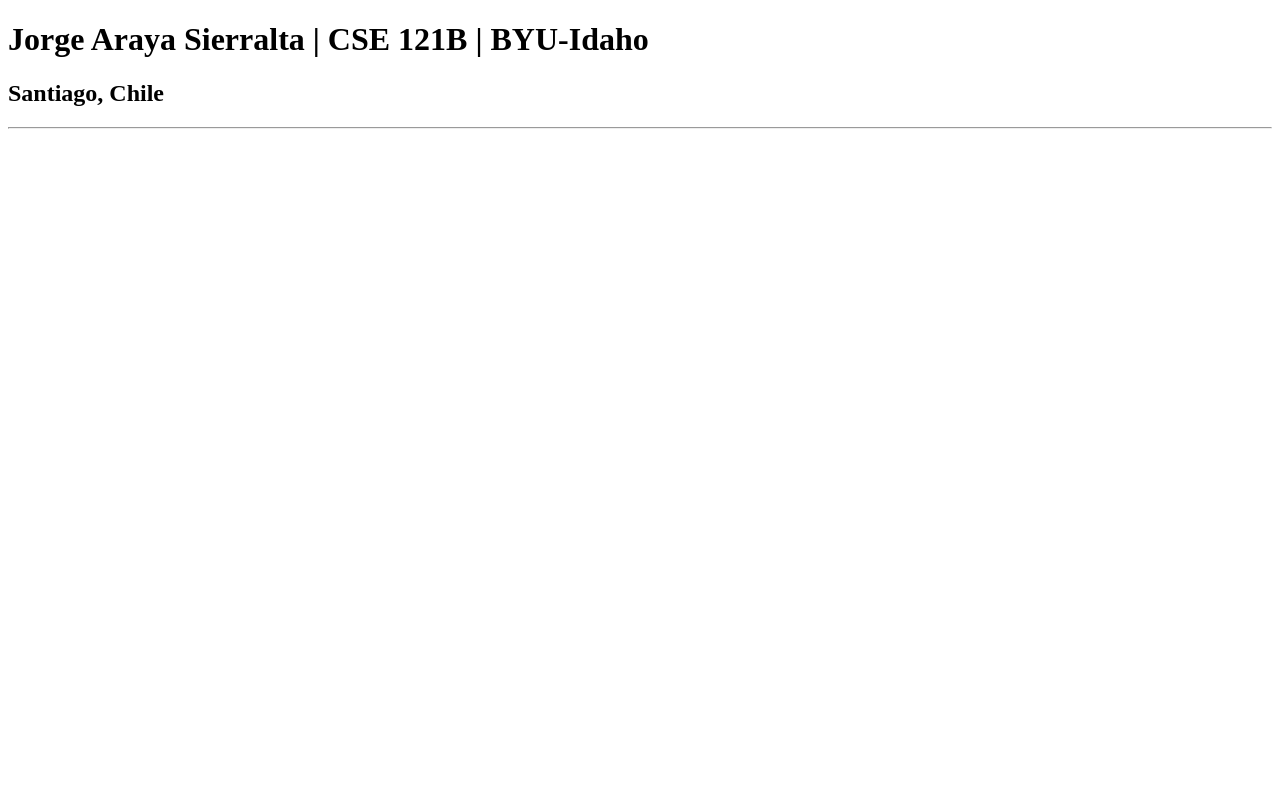
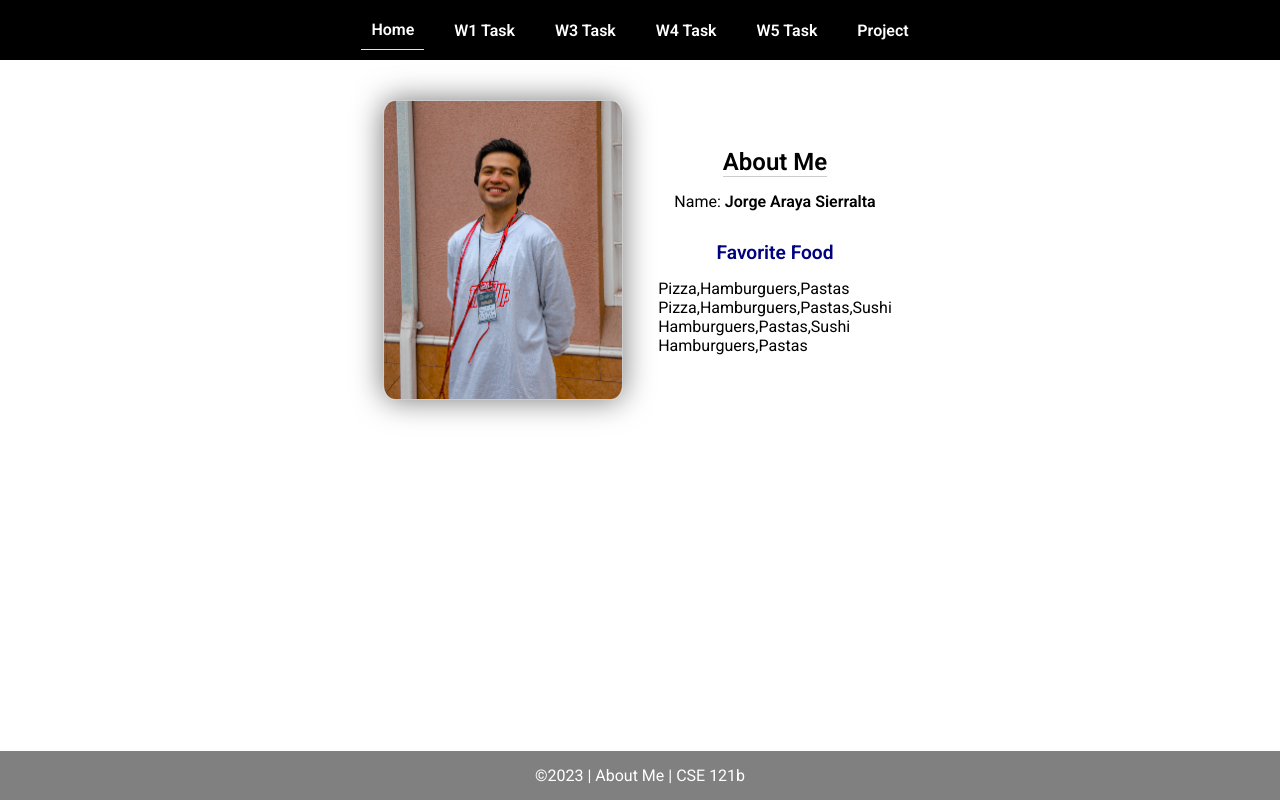
Before and after one commit to jorgearayaaa/cse121b, a plain HTML site: page index.html in a window 1280 px wide. Drawn offline with Linux system fonts and the light colour scheme.

Commit message:
Assignment Completed

```diff
--- a/index.html
+++ b/index.html
@@ -1,14 +1,45 @@
 <!DOCTYPE html>
 <html lang="en">
+
 <head>
-    <meta charset="UTF-8">
-    <meta http-equiv="X-UA-Compatible" content="IE=edge">
-    <meta name="viewport" content="width=device-width, initial-scale=1.0">
-    <title>Jorge Araya Sierralta | CSE 121B | BYU-Idaho</title>
+  <meta charset="UTF-8">
+  <meta name="viewport" content="width=device-width, initial-scale=1.0">
+  <title>About Me | CSE 121b | W02: Programming Tasks</title>
+  <link rel="preconnect" href="https://fonts.googleapis.com">
+  <link rel="preconnect" href="https://fonts.gstatic.com" crossorigin>
+  <link href="https://fonts.googleapis.com/css2?family=Roboto:wght@400;600&display=swap"
+    rel="stylesheet">
+  <link rel="stylesheet" href="styles/main.css">
 </head>
+
 <body>
-    <h1>Jorge Araya Sierralta | CSE 121B | BYU-Idaho</h1>
-    <h2> Santiago, Chile</h2>
-    <hr>
+  <nav>
+    <ul id="menu">
+      <li><a id="toggleMenu">&equiv;</a></li>
+      <li><a href="index.html" class="active">Home</a></li>
+      <li><a href="w01-task.html">W1 Task</a></li>
+      <li><a href="w03-task.html">W3 Task</a></li>
+      <li><a href="w04-task.html">W4 Task</a></li>
+      <li><a href="w05-task.html">W5 Task</a></li>
+      <li><a href="project.html">Project</a></li>
+    </ul>
+  </nav>
+  <main id="home">
+    <picture>
+      <img src="images/IMG_6439 (1).jpg" alt="Placeholder Image">
+    </picture>
+    <section>
+      <h1>About Me</h1>
+      <div class="info">Name: <span id="name"></span></div>
+      <h2>Favorite Food</h2>
+      <div class="block" id="food"></div>
+    </section>
+  </main>
+  <footer>
+    &copy;<span id="year"></span> | About Me | CSE 121b
+  </footer>
+  <script src="scripts/main.js"></script>
+  <script src="scripts/w02-task.js"></script>
 </body>
+
 </html>
--- /dev/null
+++ b/scripts/main.js
@@ -0,0 +1,9 @@
+// copyright year
+document.querySelector('#year').textContent = new Date().getFullYear();
+
+// toggle menu in small view
+const toggleMenu = () => {
+    document.querySelector('#menu').classList.toggle('open');
+}
+
+document.querySelector('#toggleMenu').addEventListener('click', toggleMenu);
--- /dev/null
+++ b/scripts/w02-task.js
@@ -0,0 +1,31 @@
+/* W02-Task - Profile Home Page */
+
+/* Step 1 - Setup type tasks - no code required */
+
+/* Step 2 - Variables */
+let fullName = "Jorge Araya Sierralta";
+let favFoods = ['Pizza','Hamburguers','Pastas'];
+let currentYear = '2023'
+let profilePicture = "images/IMG_6439 (1).jpg"
+
+/* Step 3 - Element Variables */
+
+const nameElement = document.getElementById('name');
+const foodElement = document.getElementById('food');
+const yearElement = document.querySelector('year');
+const imagesElement = document.getElementById('Image');
+
+/* Step 4 - Adding Content */
+nameElement.innerHTML = `<strong>${fullName}</strong>`;
+foodElement.innerHTML = `${favFoods}`;
+favFoods.push('Sushi');
+foodElement.innerHTML += `<br>${favFoods}`;
+favFoods.shift();
+foodElement.innerHTML += `<br>${favFoods}`;
+favFoods.pop();
+foodElement.innerHTML += `<br>${favFoods}`;
+textContent.innerHTML = `${currentYear}`;
+imagesElement.setAttribute('src', profilePicture)
+imagesElement.setAttribute('alt', "Placeholder Image");
+
+/* Step 5 - Array */
--- /dev/null
+++ b/styles/main.css
@@ -0,0 +1,157 @@
+/* Universal Selector */
+* {
+    margin: 0;
+    padding: 0;
+    box-sizing: border-box;
+}
+
+/* HTML Selectors */
+body {
+    font-family: 'Roboto', Helvetica, sans-serif;
+}
+
+nav {
+    background-color: black;
+    width: 100%;
+    position: fixed;
+    top: 0;
+}
+
+nav ul {
+    display: flex;
+    flex-direction: column;
+    align-items: center;
+    max-width: fit-content;
+    margin: 0 auto;
+}
+
+nav ul li {
+    flex: 1 1 auto;
+}
+
+nav ul li:first-child {
+    display: block;
+    font-size: 2rem;
+}
+
+nav ul li:first-child a {
+    padding: 1px 10px;
+}
+
+nav ul li {
+    display: none;
+    list-style: none;
+    margin: 10px;
+}
+
+nav ul li a {
+    display: block;
+    padding: 10px;
+    text-decoration: none;
+    font-weight: 600;
+    color: white;
+    text-align: center;
+}
+
+nav ul li a:hover {
+    background-color: #efefef;
+    color: black;
+}
+
+h1, h2 {
+    text-align: center;
+    margin-bottom: 15px;
+
+}
+
+h1 {
+border-bottom: 1px solid #ccc;
+}
+
+h2 {
+    font-size: 1.2rem;
+    color: navy;
+    text-align: center;
+    margin-top: 30px;
+}
+
+main {
+    margin-top: 125px;
+    display: grid;
+    grid-template-columns: 1fr;
+    grid-gap: 20px;
+    align-items: center;
+    justify-content: center;
+}
+
+picture {
+    margin: 0 auto;
+}
+
+picture img {
+    width: 240px;
+    height: auto;
+    border-radius: 5%;
+    border: 1px solid #ccc;
+    box-shadow: 0 0 30px #777;
+}
+
+section {
+    display: flex;
+    flex-direction: column;
+    align-items: center;
+    margin: 10px
+}
+
+label {
+    margin: 15px 0;
+}
+
+footer {
+    background-color: gray;
+    color: white;
+    padding: 15px;
+    text-align: center;
+    width: 100%;
+    position: fixed;
+    bottom: 0;
+}
+
+/* Class Selectors */
+.active {
+    border-bottom: 1px solid yellow;
+}
+
+.open li {
+    display: block;
+}
+
+.block {
+    display: block;
+}
+
+/* ID Selectors */
+
+/* Media Queries */
+@media only screen and (min-width: 32.5em) {
+    nav ul {
+        flex-direction: row;
+    }
+
+    nav ul li:first-child {
+        display: none;
+    }
+
+    nav ul li {
+        display: block;
+    }
+
+    main {
+        margin: 100px auto 20px;
+        grid-template-columns: 250px 1fr;
+        max-width: -moz-fit-content;
+        max-width: fit-content;
+
+    }
+
+}
```
Also changed, not shown: index-old.html (added, +14 -0 lines), images/IMG_6439 (1).jpg (added).
